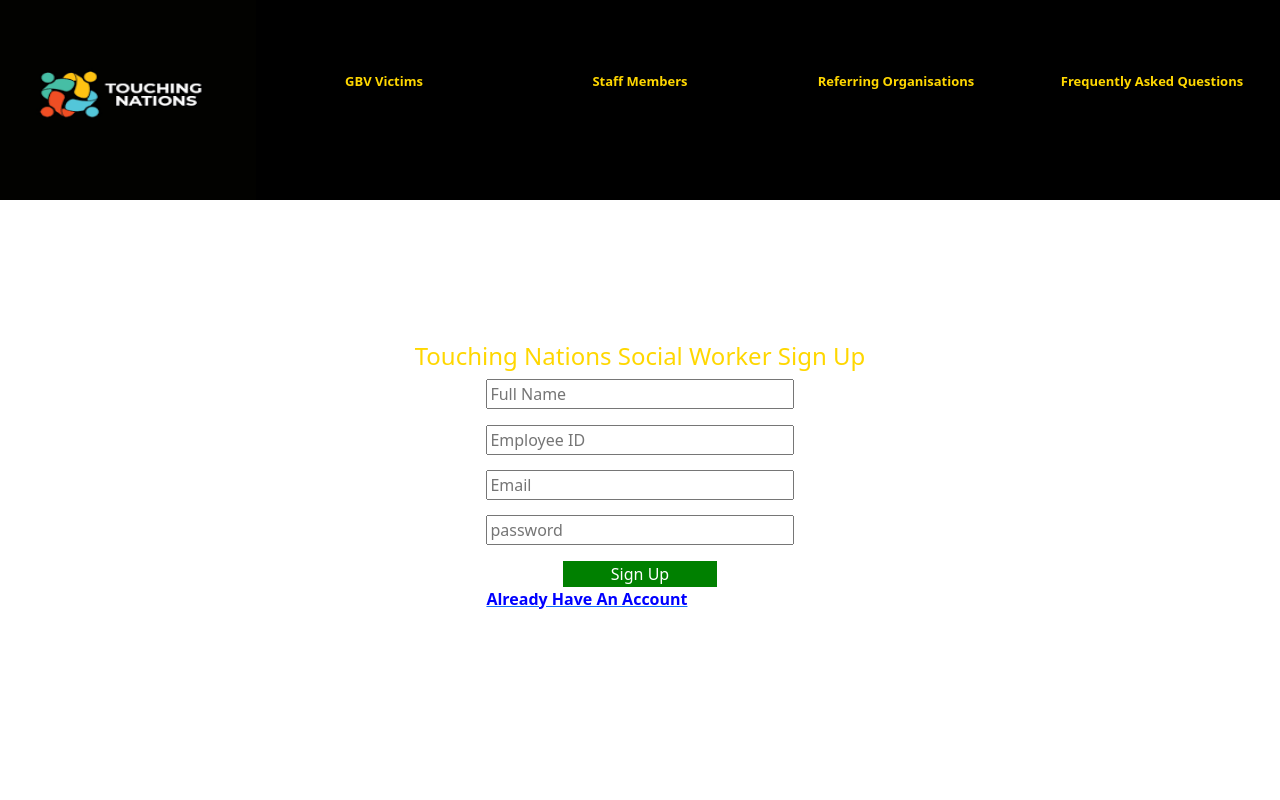
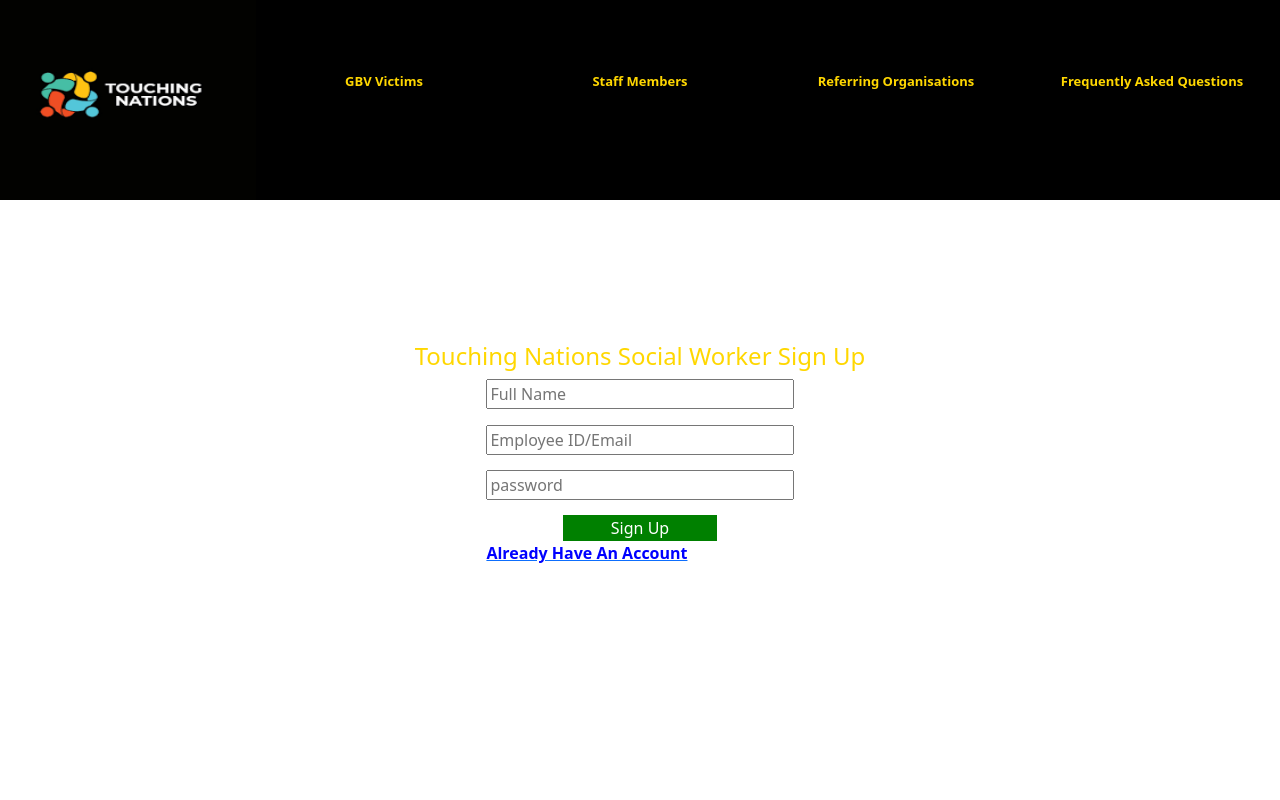
Before and after one commit to KudahShambare/GBV, a React (Create React App) app in the folder Start/front-end/: page /social-worker in a window 1280 px wide. Shown: the top 800 px of the page. Built offline with nearby package versions, Linux system fonts and the light colour scheme.

Commit message:
Remove duplicate field

```diff
--- a/Start/front-end/src/components/Staff-Components/SocialWorkerSignUp.js
+++ b/Start/front-end/src/components/Staff-Components/SocialWorkerSignUp.js
@@ -13,10 +13,10 @@ const SocialWorkerSignUp = () => {
         <input
           type="text"
           name="employeeID"
-          placeholder="Employee ID"
+          placeholder="Employee ID/Email"
           required
         />
-        <input type="email" name="userName" placeholder="Email" required />
+        {/* <input type="email" name="userName" placeholder="Email" required /> */}
         <input
           type="password"
           name="password"
```
